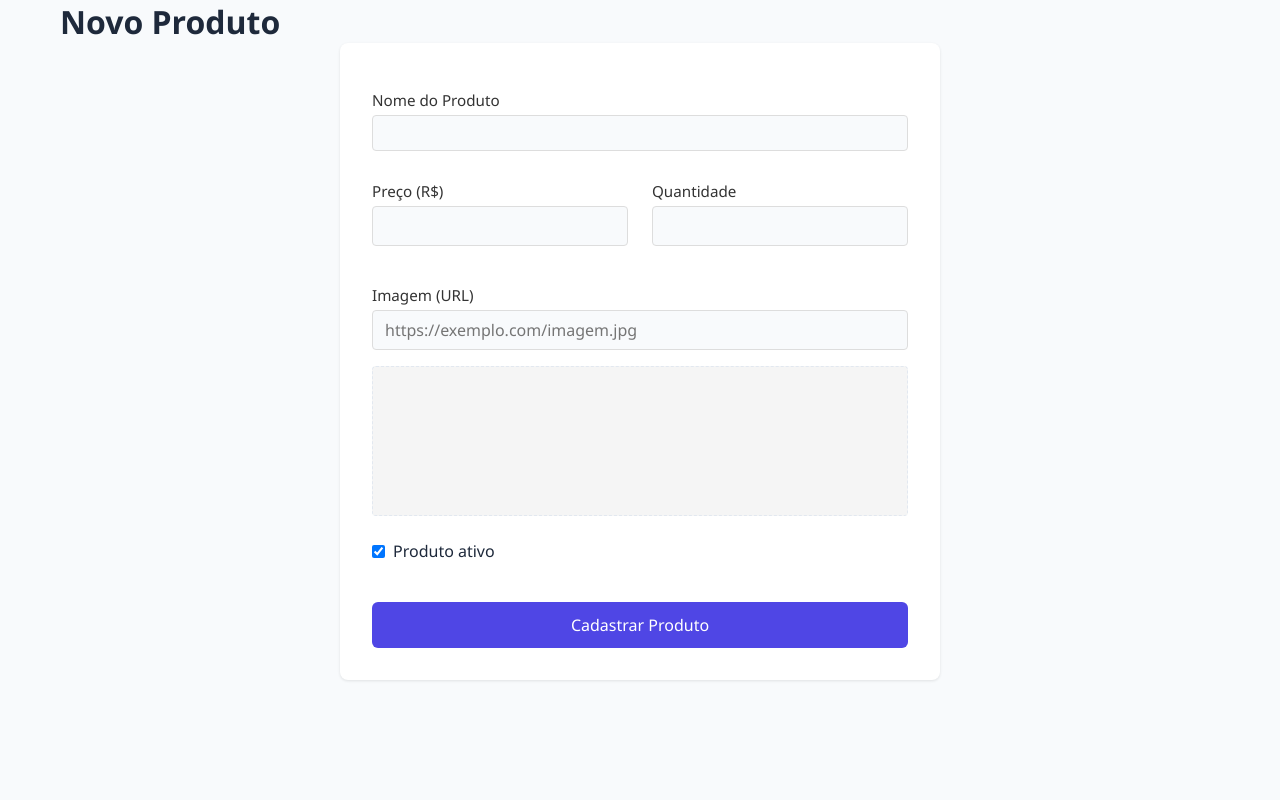
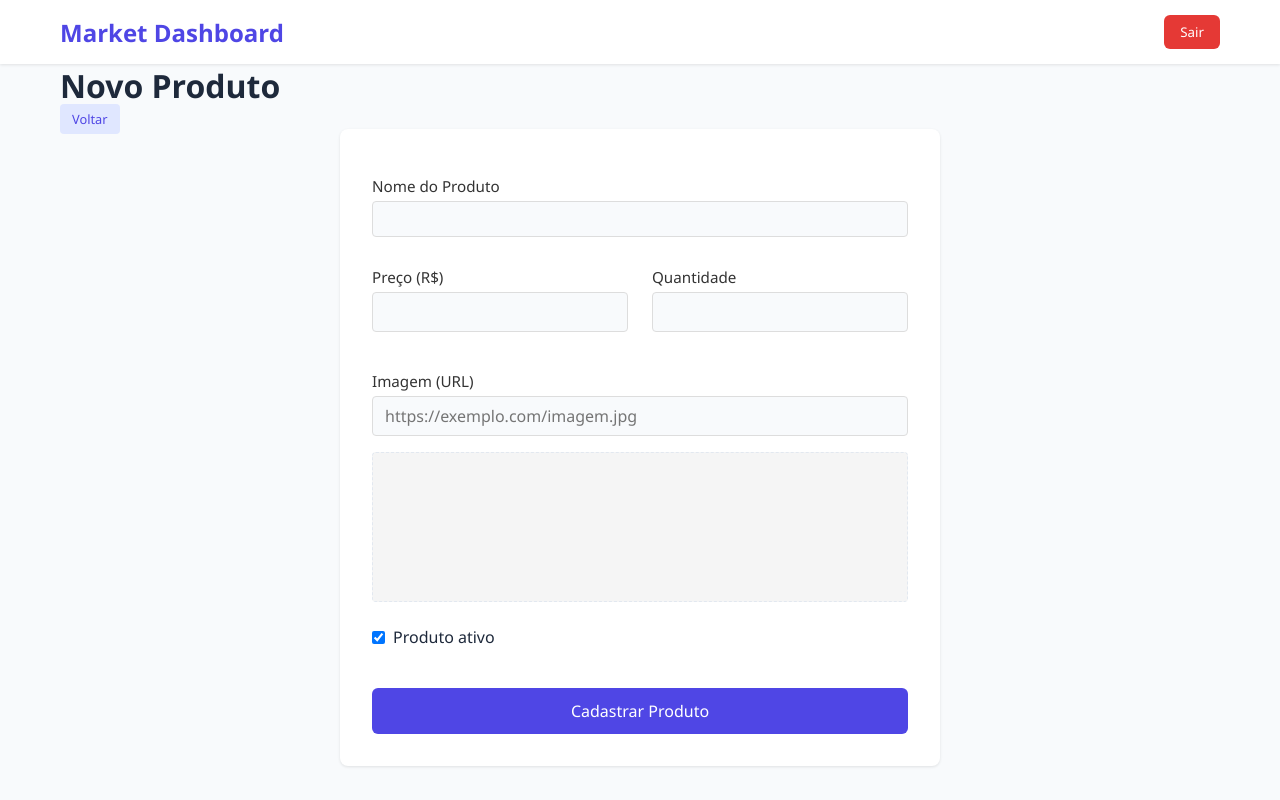
Before and after one commit to Samuely2/ms-market-management, a React (Create React App) app in the folder market-front/: page /products/new in a window 1280 px wide. Built offline with nearby package versions, Linux system fonts and the light colour scheme; sample sign-in values are in the browser's storage.

Commit message:
adicionando header e botao voltar

```diff
--- a/market-front/src/pages/NewProduct.jsx
+++ b/market-front/src/pages/NewProduct.jsx
@@ -1,6 +1,9 @@
-import { useNavigate } from 'react-router-dom'
+import { useNavigate, Link } from 'react-router-dom'
 import { createProduct } from '../services/productService'
 import ProductForm from '../components/ProductForm'
+import Header from '../components/Header';
+import '../styles/products.css';
+
 
 export default function NewProduct() {
   const navigate = useNavigate()
@@ -15,9 +18,18 @@ export default function NewProduct() {
   }
 
   return (
-    <div className="container mx-auto px-4 py-8">
-      <h1 className="text-2xl font-bold mb-6">Novo Produto</h1>
-      <ProductForm onSubmit={handleSubmit} />
-    </div>
-  )
+    <>
+      <Header />
+
+      <div className="container mx-auto px-4 py-8">
+        <h1 className="text-2xl font-bold mb-6">Novo Produto</h1>
+        <Link to="/products" className="detail-btn">
+          Voltar
+        </Link>
+        <div className="products-actions">
+      </div>
+        <ProductForm onSubmit={handleSubmit} />
+      </div>
+    </>
+  );
 }
```
